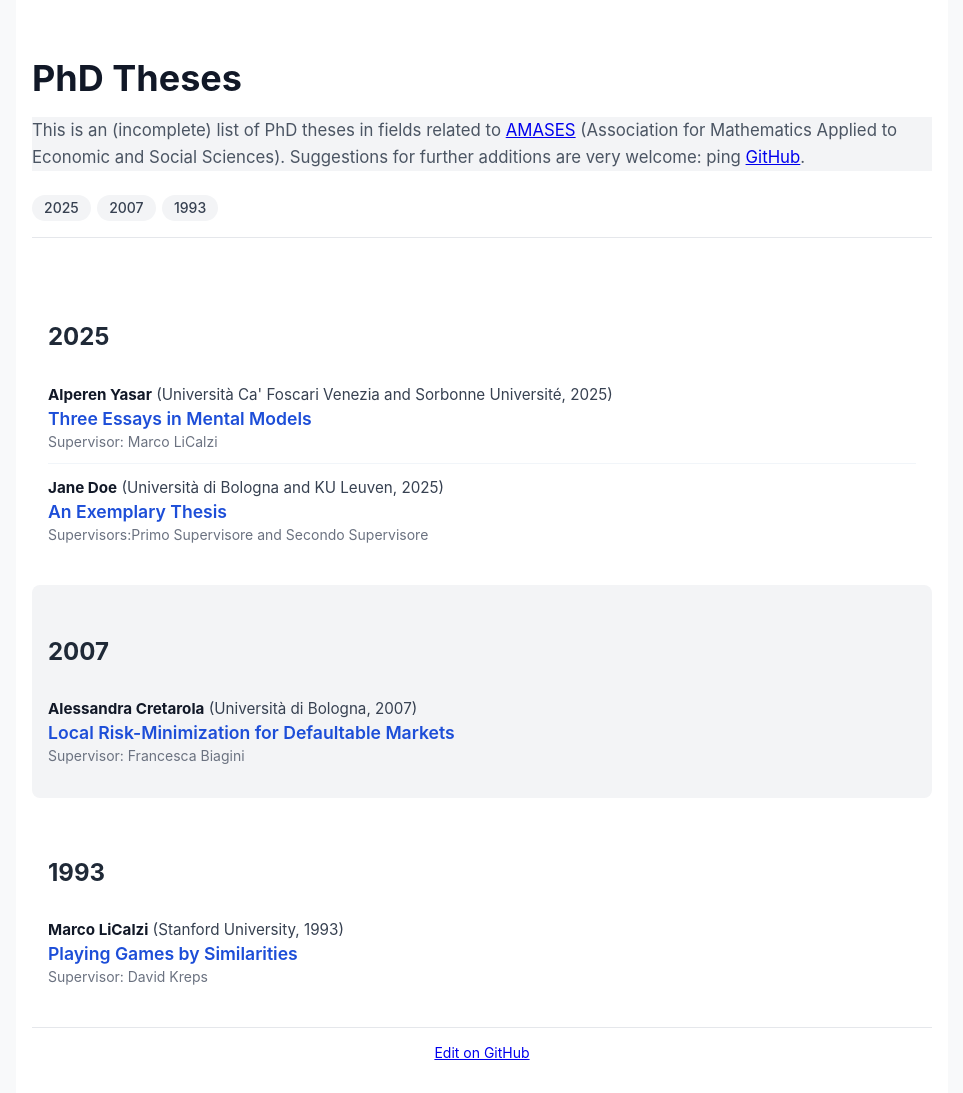
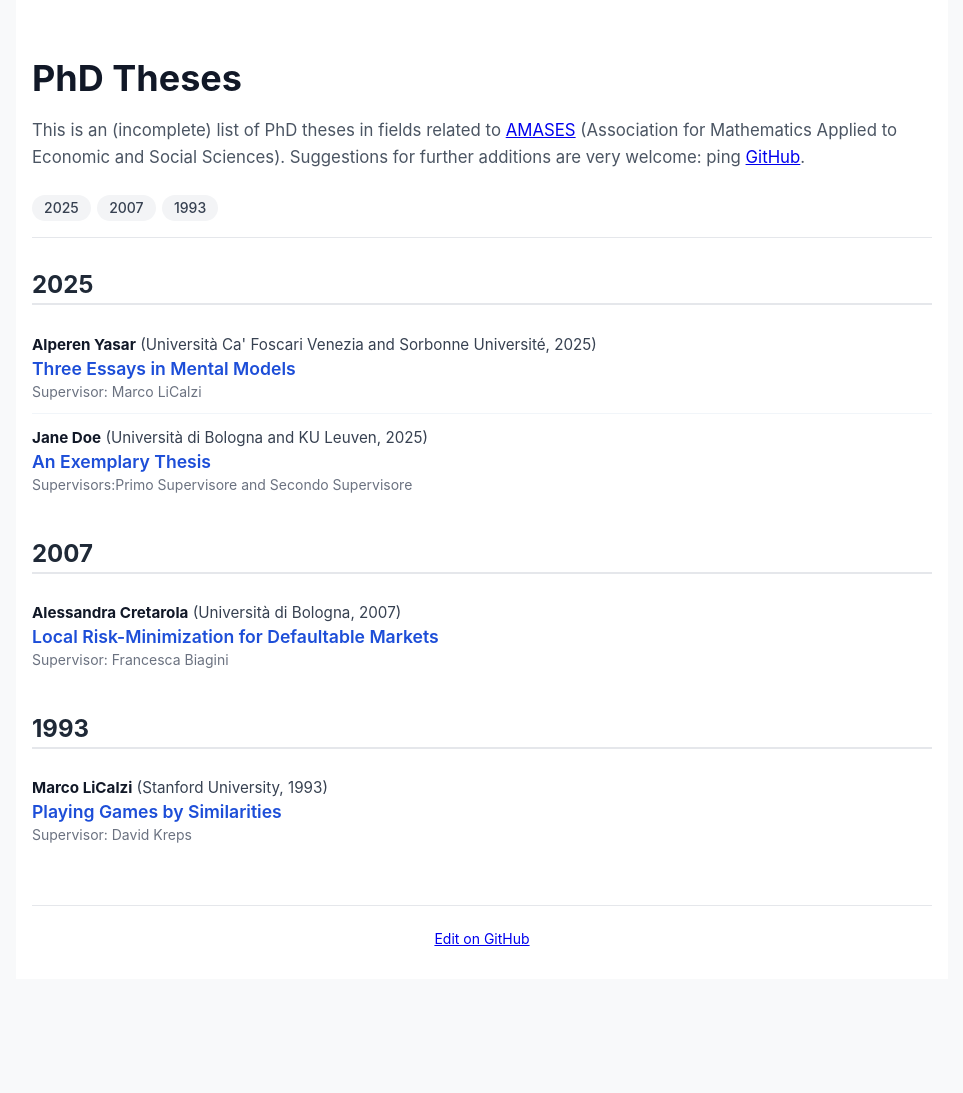
Before and after one commit to mlicalzi/AMASES_theses, a Jekyll site: the page built from index.md, in a window 1280 px wide. Shown: the whole page, without its empty margins (158-1121 px from the left). Built offline with Jekyll 4.4.1, drawn with Linux system fonts in a browser that asks for light colours; after the commit the page ends 979 px from its top, so only the background shows below that.

Commit message:
Refactor CSS for year navigation and footer styles
Removed alternate background color styles for year blocks and adjusted footer margin and padding.

```diff
--- a/assets/css/style.css
+++ b/assets/css/style.css
@@ -28,7 +28,6 @@ p.intro {
   font-size: 1.05rem;
   margin-bottom: 1.5rem;
   line-height: 1.6;
-  background-color: #f3f4f6;
 }
 
 /* Year Navigation (Pills) */
@@ -65,24 +64,8 @@ h2.year-heading {
   margin-top: 2rem;
   margin-bottom: 1rem;
   padding-bottom: 0.25rem;
-/*  border-bottom: 2px solid #e5e7eb;*/
-  border-bottom: none;
+  border-bottom: 2px solid #e5e7eb;
   color: #1f2937;
-}
-
-/* Alternate background color per year block */
-section[id] {
-  padding: 1.25rem 1rem;
-  border-radius: 8px;
-  margin-bottom: 0.5rem;
-}
-
-section[id]:nth-of-type(odd) {
-  background-color: #ffffff;
-}
-
-section[id]:nth-of-type(even) {
-  background-color: #f3f4f6;
 }
 
 /* Thesis List Items (Bulletless Cards) */
@@ -130,8 +113,8 @@ ul.thesis-list li:last-child {
 
 /* Footer Link */
 footer {
-  margin-top: 0rem;
-  padding-top: 1rem;
+  margin-top: 3rem;
+  padding-top: 1.5rem;
   border-top: 1px solid #e5e7eb;
   font-size: 0.875rem;
   color: #6b7280;
```
